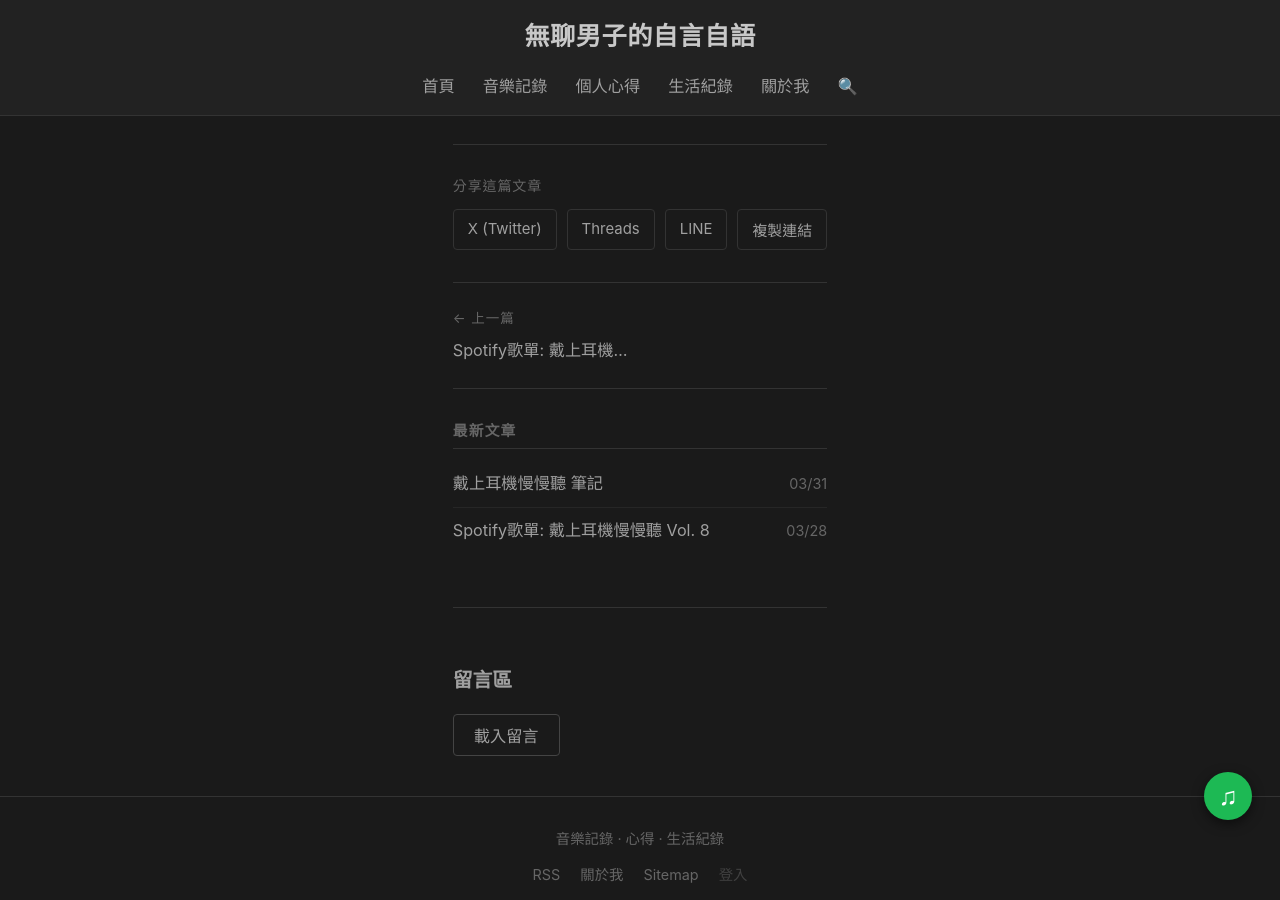
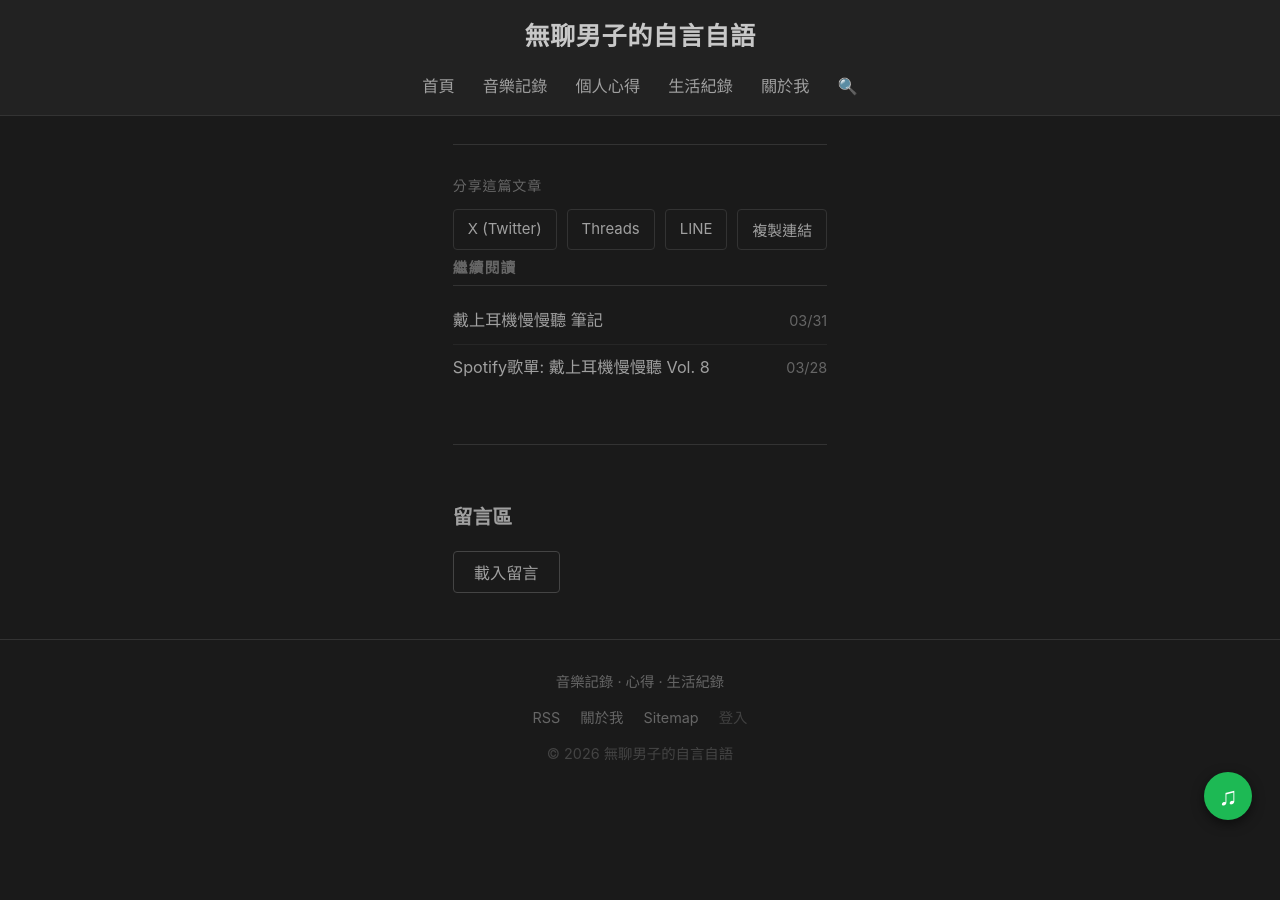
Before and after one commit to TediousMan/tediousman.github.io, a Jekyll site: the page built from _posts/2026-03-24-hello-world.md, in a window 1280 px wide and 900 px high, scrolled down 237 px. Built offline with Jekyll 4.4.1, drawn with Linux system fonts in a browser that asks for light colours; a style sheet for code colours, icons or effects is not loaded.

Commit message:
設計優化：嵌入改堆疊置中、首頁移除重複側欄、文末合併為單一「繼續閱讀」
- .media-columns 由並排改為上下堆疊、每個嵌入置中（避免 X/Twitter 高嵌入被擠壓裁切）
- 首頁改用置中單欄版面，移除與主列表完全重複的側欄「最新文章」
- 文章頁文末原「上一篇/下一篇 + 同分類文章 + 最新文章」三個重複區塊
  合併為單一「繼續閱讀」（同分類優先、補滿 3 篇、排除本篇與重複）

Co-Authored-By: Claude Opus 4.8 <noreply@anthropic.com>

```diff
--- a/_layouts/default.html
+++ b/_layouts/default.html
@@ -35,13 +35,13 @@
 
   <main class="site-main">
     <div class="container">
-      {% if page.id %}
-        {% comment %} 文章頁：置中，無側欄 {% endcomment %}
+      {% if page.id or page.url == '/' %}
+        {% comment %} 文章頁與首頁：置中單欄，無側欄 {% endcomment %}
         <article class="main-content post-page-content">
           {{ content }}
         </article>
       {% else %}
-        {% comment %} 其他頁面：保留側欄 {% endcomment %}
+        {% comment %} 其他頁面（分類、關於等）：保留側欄 {% endcomment %}
         <div class="content-wrapper">
           <article class="main-content">
             {{ content }}
--- a/_layouts/post.html
+++ b/_layouts/post.html
@@ -83,52 +83,32 @@ function copyPostLink() {
 }
 </script>
 
-<nav class="post-nav">
-  <div class="post-nav-item prev">
-    {% if page.next %}
-    <span class="nav-label">← 上一篇</span>
-    <a href="{{ page.next.url | relative_url }}">{{ page.next.title }}</a>
+{% comment %} 繼續閱讀：同分類優先，補到 3 篇，排除本篇與重複 {% endcomment %}
+{% assign rec = "" | split: "" %}
+{% assign used = "" %}
+{% if page.category %}
+  {% for p in site.posts %}
+    {% if rec.size < 3 and p.url != page.url and p.category == page.category %}
+      {% assign rec = rec | push: p %}
+      {% assign used = used | append: p.url | append: "|" %}
     {% endif %}
-  </div>
-  <div class="post-nav-item next">
-    {% if page.previous %}
-    <span class="nav-label">下一篇 →</span>
-    <a href="{{ page.previous.url | relative_url }}">{{ page.previous.title }}</a>
-    {% endif %}
-  </div>
-</nav>
-
-{% if page.category %}
-{% assign related_posts = "" | split: "" %}
+  {% endfor %}
+{% endif %}
 {% for p in site.posts %}
-  {% if p.category == page.category and p.url != page.url %}
-    {% assign related_posts = related_posts | push: p %}
-  {% endif %}
-  {% if related_posts.size == 3 %}{% break %}{% endif %}
+  {% unless p.url == page.url %}
+    {% unless used contains p.url %}
+      {% if rec.size < 3 %}
+        {% assign rec = rec | push: p %}
+        {% assign used = used | append: p.url | append: "|" %}
+      {% endif %}
+    {% endunless %}
+  {% endunless %}
 {% endfor %}
-{% if related_posts.size > 0 %}
-<section class="related-posts">
-  <h3>同分類文章</h3>
+{% if rec.size > 0 %}
+<section class="continue-reading">
+  <h3>繼續閱讀</h3>
   <ul class="related-list">
-    {% for rp in related_posts %}
-    <li>
-      <a href="{{ rp.url | relative_url }}">
-        <span class="related-title">{{ rp.title }}</span>
-        <span class="related-date">{{ rp.date | date: "%m/%d" }}</span>
-      </a>
-    </li>
-    {% endfor %}
-  </ul>
-</section>
-{% endif %}
-{% endif %}
-
-{% assign recent_posts = site.posts | where_exp:"p", "p.url != page.url" | slice: 0, 5 %}
-{% if recent_posts.size > 0 %}
-<section class="recent-posts-in-post">
-  <h3>最新文章</h3>
-  <ul class="related-list">
-    {% for rp in recent_posts %}
+    {% for rp in rec %}
     <li>
       <a href="{{ rp.url | relative_url }}">
         <span class="related-title">{{ rp.title }}</span>
--- a/_sass/_layout.scss
+++ b/_sass/_layout.scss
@@ -238,33 +238,25 @@
   }
 }
 
-// Two-column media layout (e.g. Twitter + Spotify side by side)
+// Media embeds — stacked, each embed centered with breathing room
+// (previously side-by-side, which squeezed tall embeds like X/Twitter)
 .media-columns {
-  display: flex;
-  gap: 16px;
-  align-items: flex-start;
   margin: 1.5em 0;
 
   .media-col {
-    flex: 1;
-    min-width: 0;
-
     iframe {
-      width: 100% !important;
-      max-width: 100% !important;
-      margin: 0 !important;
+      width: 100%;
+      max-width: 550px;
+      margin: 1.5em auto;
       display: block;
     }
   }
-
-  @media (max-width: $mobile) {
-    flex-direction: column;
-  }
 }
 
-// Related posts (and "Recent posts" inside post pages — share styling)
+// Related posts (and "Recent posts" / "Continue reading" inside post pages — share styling)
 .related-posts,
-.recent-posts-in-post {
+.recent-posts-in-post,
+.continue-reading {
   margin: 0.5em 0 1.5em;
 
   h3 {
```
